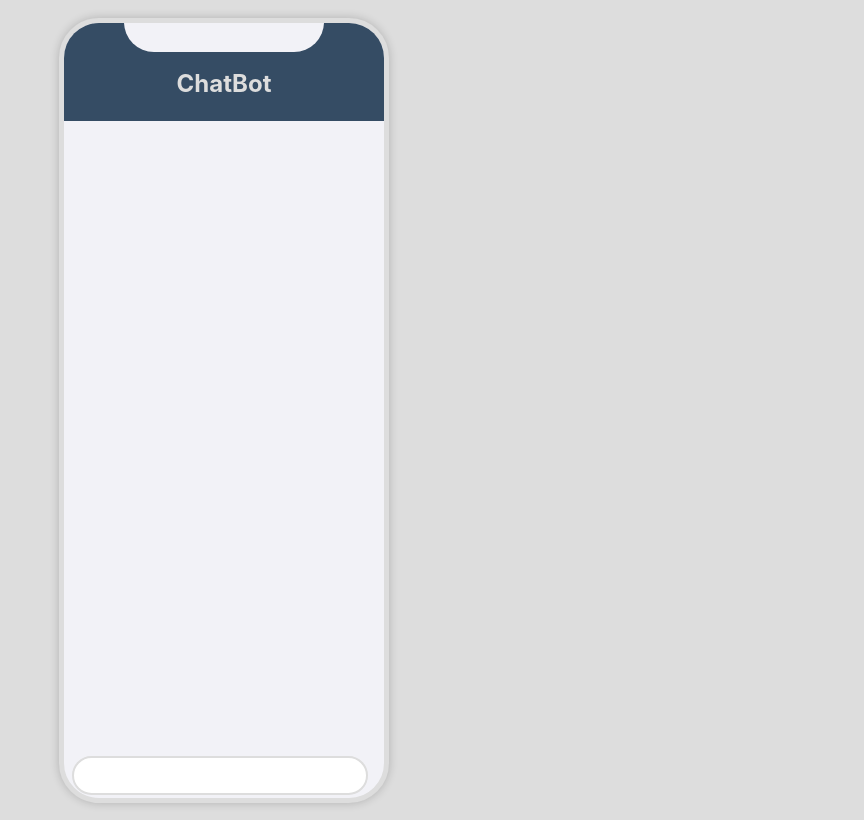
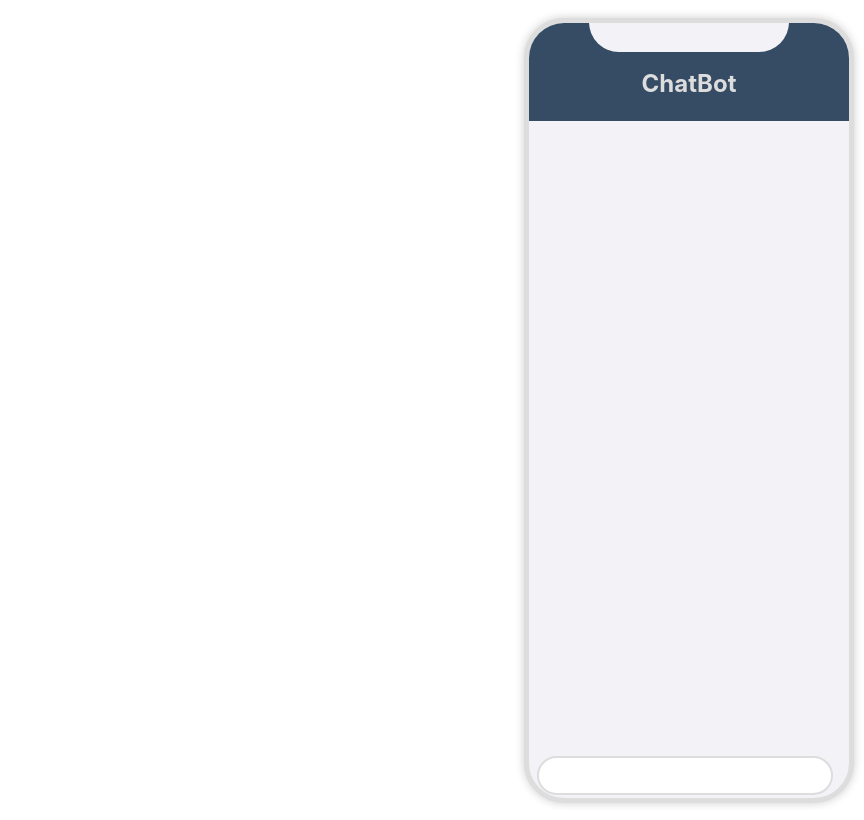
Before and after one commit to himan07/chatbot, a React (Create React App) app: page / in a window 1280 px wide. Shown: the whole page, without its empty margins (416-1280 px from the left). Built offline with nearby package versions, Linux system fonts and the light colour scheme.

Commit message:
Update ChatBot.css

```diff
--- a/src/assets/css/ChatBot.css
+++ b/src/assets/css/ChatBot.css
@@ -1,15 +1,15 @@
 body {
-  background-color: #ddd;
   padding: 10px;
+  background: url("")
+
 }
-
 .container {
   display: flex;
   justify-content: center;
   align-items: center;
+  float: right;
   height: 100vh;
 }
-
 .chat_boat {
   background-color: #f2f2f7;
   border: 5px solid #ddd;
@@ -21,7 +21,6 @@ body {
   position: relative;
   box-shadow: 0 0 10px rgba(0, 0, 0, 0.2);
 }
-
 .chat_bot_field {
   flex: 1;
   display: flex;
```
